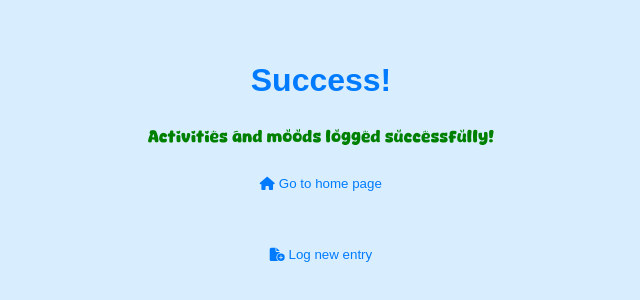
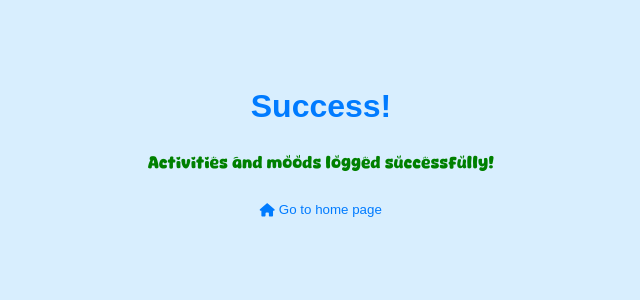
Before and after one commit to yourgirlmjayy/Serenity-Website, a React (Vite) app in the folder Serenity-Website/: page /log-mood-activity-success in a window 1280 px wide. Shown: the part 230-530 px from the top of the page, without its empty margins (319-959 px from the left). Built offline with nearby package versions, Linux system fonts and the light colour scheme.

Commit message:
removed the line which prompts user to log new entry

```diff
--- a/Serenity-Website/src/ActivityLogSuccess/ActivityLogSuccess.jsx
+++ b/Serenity-Website/src/ActivityLogSuccess/ActivityLogSuccess.jsx
@@ -26,12 +26,6 @@ function ActivityLogSuccess() {
             page
           </button>
         </ToolTip>
-        <ToolTip text="Log new entries for the day">
-          <button className="new-entry-button" onClick={handleNewEntry}>
-            <FontAwesomeIcon icon={faFileCirclePlus} className="entry-icon" />{" "}
-            Log new entry
-          </button>
-        </ToolTip>
       </div>
     </div>
   );
```
